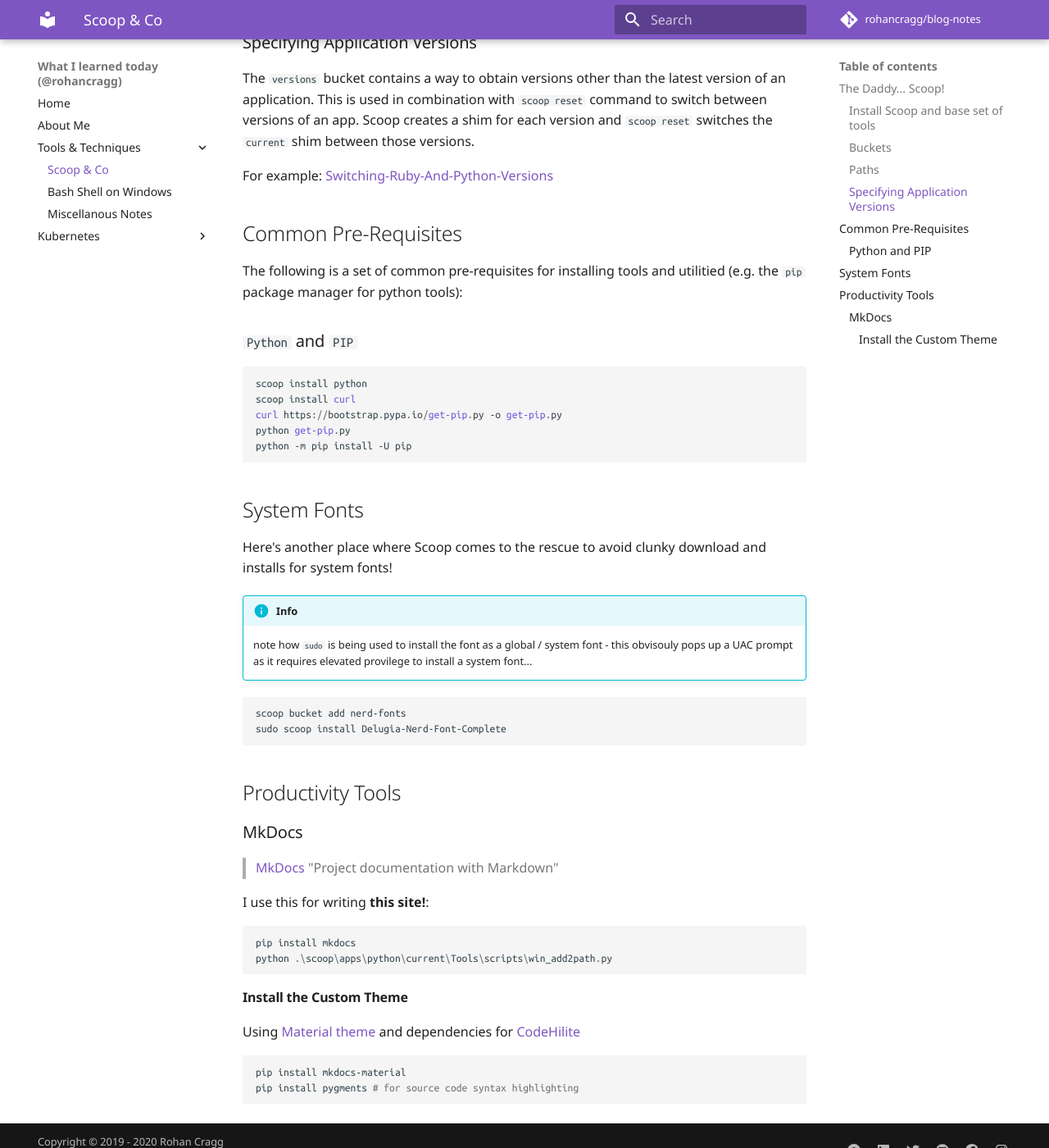
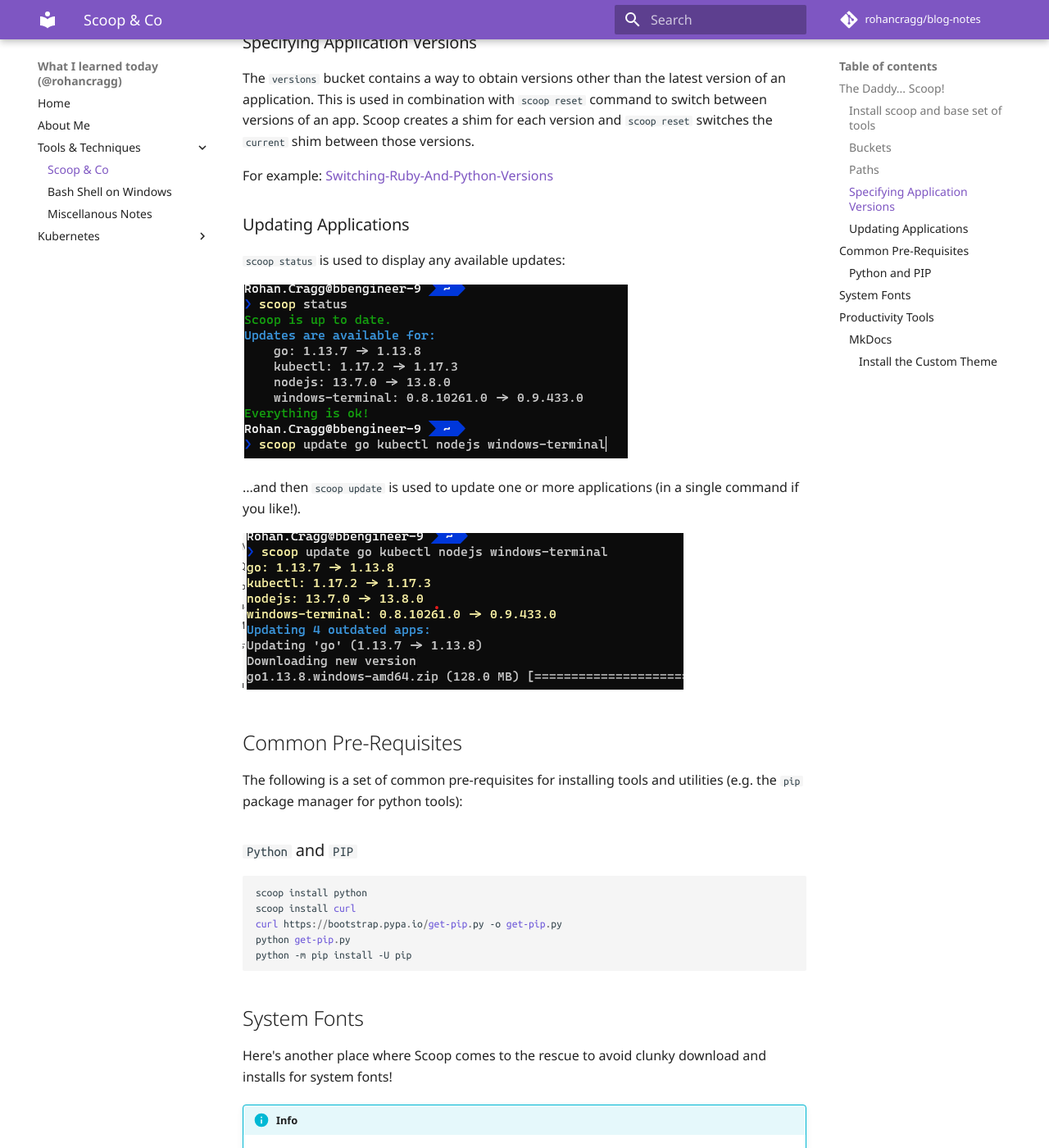
Before and after one commit to rohancragg/blog-notes, an MkDocs documentation site: the page built from docs/misc/scoop.md, in a window 1280 px wide and 1400 px high, scrolled down 2215 px. Shown: the whole window at 82% size. Built offline with MkDocs 1.6.1 and Material for MkDocs 9.7.7, drawn with Linux system fonts in a browser that asks for light colours; comment, search, counter and statistics services are not loaded; old or Windows-style settings are respelled for this version of MkDocs; some of the changed text lies outside the part shown.

Commit message:
notes on scopp update

````diff
--- a/docs/misc/scoop.md
+++ b/docs/misc/scoop.md
@@ -19,7 +19,7 @@
 
 *from: <https://github.com/lukesampson/scoop/wiki/Chocolatey-Comparison>*
 
-### Install `Scoop` and base set of tools
+### Install `scoop` and base set of tools
 ```powershell
 Invoke-Expression (New-Object System.Net.WebClient).DownloadString('https://get.scoop.sh')
 scoop install sudo
@@ -30,9 +30,11 @@
 ```
 
 [coreutils](https://github.com/ScoopInstaller/Main/blob/master/bucket/coreutils.json) is a multi-tool package - *"a collection of GNU utilities such as bash, make, gawk and grep based on [MSYS](http://www.mingw.org/wiki/msys)"*
+
 !!! Tip
     you can use the Unix tool `ls` after installing `coreutils` but you first need to remove the `PowerShell` alias already in place\
     *i.e. add this to your Powershell `$profile`:*
+
 ```powershell
 Remove-Alias -Name ls
 Remove-Alias -Name cat
@@ -93,9 +95,18 @@
 
 For example: [Switching-Ruby-And-Python-Versions](https://github.com/lukesampson/scoop/wiki/Switching-Ruby-And-Python-Versions)
 
+### Updating Applications
+
+`scoop status` is used to display any available updates:
+
+![scoop update](media/scoop-update.png)
+
+...and then `scoop update` is used to update one or more applications (in a single command if you like!).
+
+![scoop update](media/scoop-update2.png)
 
 ## Common Pre-Requisites
-The following is a set of common pre-requisites for installing tools and utilitied (e.g. the `pip` package manager for python tools):
+The following is a set of common pre-requisites for installing tools and utilities (e.g. the `pip` package manager for python tools):
 
 ### `Python` and `PIP`
 ```powershell
````
Also changed, not shown: other parts of docs/misc/scoop.md (+1 -1 lines), docs/misc/media/scoop-update.png (added), docs/misc/media/scoop-update2.png (added).
